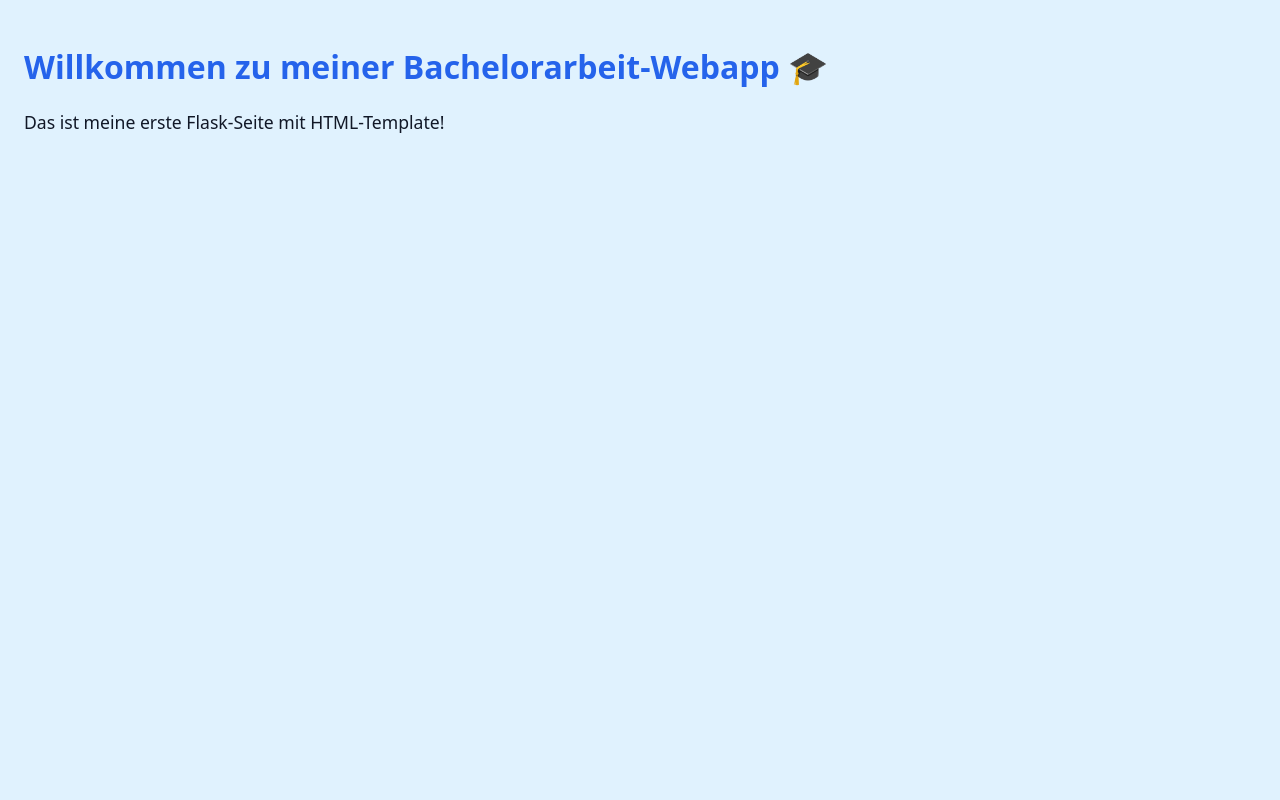
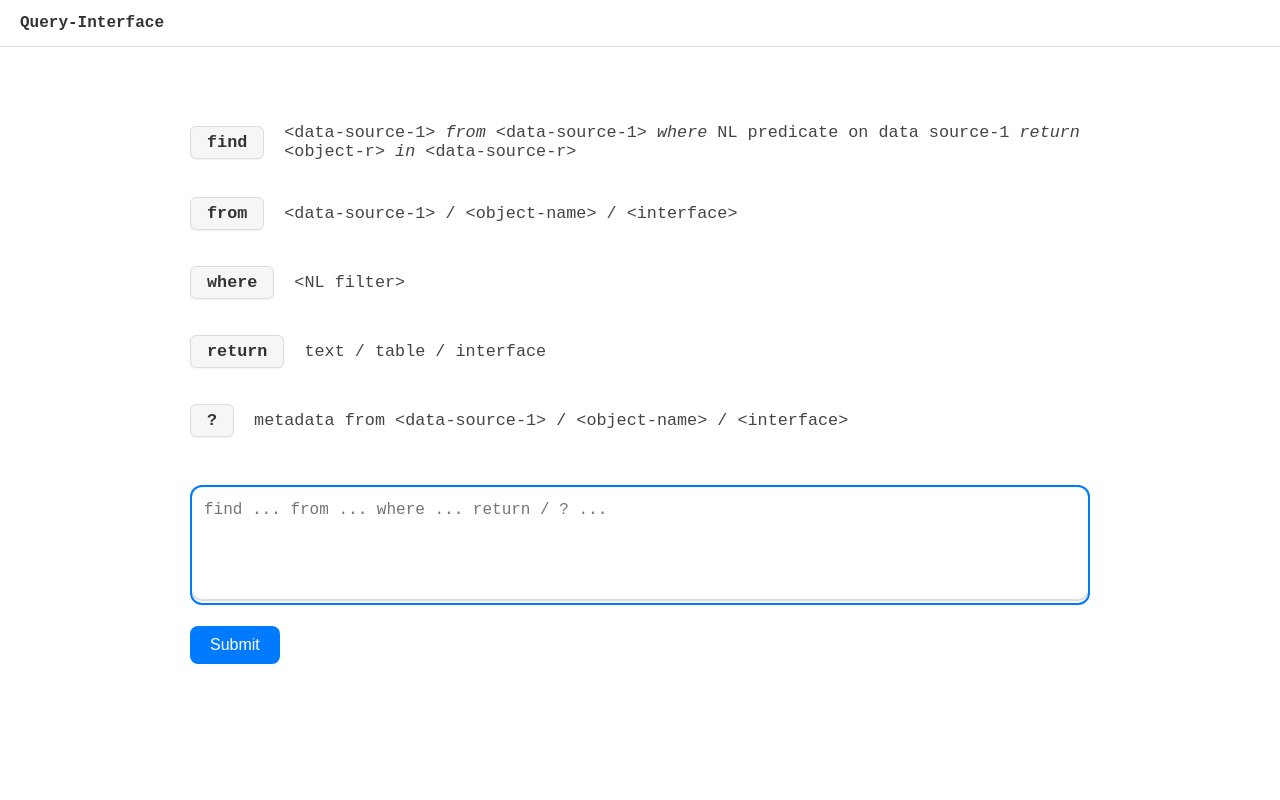
Before and after one commit to KaiA02/Bachelorproject, a Flask app: page / in a window 1280 px wide. Run offline with Flask 3, Linux system fonts and the light colour scheme.

Commit message:
added operators list on webiste. added textinput field and output field. added highlighitng of operators in input field and hovering over submit field, including regex for highlighting

```diff
--- a/app.py
+++ b/app.py
@@ -1,10 +1,16 @@
-from flask import Flask, render_template
+from flask import Flask, render_template, request
 
 app = Flask(__name__)
 
-@app.route("/")
+@app.route("/", methods=["GET", "POST"])
 def home():
-    return render_template("index.html", title="Bachelorproject")
+
+    # Zweck: Eingaben aus dem Textfeld entgegennehmen und wieder anzeigen.
+    response = None
+    if request.method == "POST":
+        response = request.form.get("user_input", "")
+
+    return render_template("index.html", title="Bachelorproject", response=response)
 
 if __name__ == "__main__":
     app.run(debug=True)
--- a/static/style.css
+++ b/static/style.css
@@ -1,13 +1,124 @@
-body {
-  margin: 0;
-  font-family: system-ui, -apple-system, Segoe UI, Roboto, sans-serif;
-  background: #e0f2fe;
-  color: #111827;
-  padding: 1.5rem;
+ /* Grundfarben/Variablen */
+:root{
+  --fg:#333;
+  --muted:#444;
+  --border:#ddd;
+  --bg:#fff;
+  --accent:#007bff;
 }
-h1 {
-  color: #2563eb;
+
+*{ box-sizing: border-box; }
+html, body{ height:100%; }
+
+
+body{
+  margin:0;
+  background: var(--bg);
+  color: var(--fg);
+  font-family: "Courier New", Courier, ui-monospace, Menlo, Consolas, monospace;
 }
-p {
-  font-size: 1.1rem;
+
+.italic{
+    font-style: italic;
 }
+
+.topbar{
+  padding: 14px 20px;
+  border-bottom: 1px solid var(--border);
+}
+
+.brand{ font-weight: 700; }
+
+.page-wrap{
+  padding: 40px 20px;
+}
+
+.page{
+  max-width: 900px;
+  margin: 0 auto;
+}
+
+.clause{
+  display: flex;
+  align-items: center;
+  gap: 20px;
+  margin: 36px 0;
+}
+
+.label{
+  display: inline-block;
+  background: #f6f6f6;
+  border: 1px solid var(--border);
+  border-radius: 6px;
+  padding: 6px 16px;
+  font-weight: 700;
+  font-size: 1.05rem;
+  white-space: nowrap;
+  box-shadow: 0 1px 2px rgba(0,0,0,0.05);
+}
+
+.content{
+  font-size: 1.05rem;
+  color: var(--muted);
+}
+
+/* Formular + Overlay-Highlighting */
+form{
+  margin-top: 48px;
+  position: relative;
+}
+
+/* Das Overlay zeigt farbige Tokens an, liegt hinter dem Textfeld */
+.highlight-layer{
+  position: absolute;
+  inset: 0;              /* top/left/right/bottom = 0 */
+  padding: 12px;
+  border: 2px solid var(--border);
+  border-radius: 12px;
+  white-space: pre-wrap; /* Zeilenumbrüche beibehalten */
+  word-wrap: break-word;
+  font: inherit;
+  line-height: 1.4;
+  overflow: hidden;
+  color: transparent;    /* Text unsichtbar, nur farbige <span> sind sichtbar */
+}
+
+/* Schlüsselwörter im Overlay */
+.highlight-layer .keyword{
+  color: #00BFFF;
+  font-weight: 700;
+}
+
+/* Das echte Eingabefeld */
+textarea{
+  position: relative;
+  background: transparent;   /* Overlay „scheint durch“ */
+  caret-color: black;        /* Cursor sichtbar */
+  width: 100%;
+  min-height: 120px;
+  max-height: 400px;
+  font: inherit;
+  line-height: 1.4;
+  padding: 12px;
+  border: 2px solid var(--border);
+  border-radius: 12px;
+  resize: none;
+  outline: none;
+  overflow-y: hidden;
+  z-index: 1;                /* über dem Overlay */
+}
+
+textarea:focus{ border-color: var(--accent); }
+
+input[type="submit"]{
+  margin-top: 16px;
+  padding: 10px 20px;
+  border: none;
+  background: var(--accent);
+  color: #fff;
+  border-radius: 8px;
+  font-size: 1rem;
+  cursor: pointer;
+}
+
+input[type="submit"]:hover{ filter: brightness(0.9); }
--- /dev/null
+++ b/templates/base.html
@@ -0,0 +1,18 @@
+<!doctype html>
+<html lang="de">
+<head>
+    <meta charset="utf-8">
+    <meta name="viewport" content="width=device-width, initial-scale=1, shrink-to-fit=no">
+    <title>{{ title or "Bachelorproject" }}</title>
+     <link rel="stylesheet" href="{{ url_for('static', filename='style.css') }}">
+</head>
+
+<body>
+  <header class="topbar">
+    <div class="brand">Query-Interface</div>
+  </header>
+  <main class="page-wrap">
+    {% block content %}{% endblock %}
+  </main>
+</body>
+</html>
--- a/templates/index.html
+++ b/templates/index.html
@@ -1,18 +1,113 @@
-<!doctype html>
-<html lang="de">
-<head>
-  <meta charset="utf-8" />
-  <meta name="viewport" content="width=device-width, initial-scale=1" />
-  <title>{{ title }}</title>
-  <link rel="stylesheet" href="{{ url_for('static', filename='style.css') }}">
-</head>
-<body>
-  <header>
-    <h1>Willkommen zu meiner Bachelorarbeit-Webapp 🎓</h1>
-  </header>
+{% extends "base.html" %}
+{% block content %}
 
-  <main>
-    <p>Das ist meine erste Flask-Seite mit HTML-Template!</p>
-  </main>
-</body>
-</html>
+<div class="page">
+
+    <!-- Operatoren -->
+    <div class="clause">
+        <div class="label">find</div>
+        <div class="content">&lt;data-source-1&gt; <span class="italic">from</span>
+            &lt;data-source-1&gt; <span class="italic">where</span>
+            NL predicate on data source-1 <span class="italic">return</span>
+            &lt;object-r&gt; <span class="italic">in</span> &lt;data-source-r&gt; </div>
+    </div>
+    <div class="clause">
+        <div class="label">from</div>
+        <div class="content">&lt;data-source-1&gt; / &lt;object-name&gt; / &lt;interface&gt;</div>
+    </div>
+    <div class="clause">
+        <div class="label">where</div>
+        <div class="content">&lt;NL filter&gt;</div>
+    </div>
+    <div class="clause">
+        <div class="label">return</div>
+        <div class="content">text / table / interface</div>
+    </div>
+    <div class="clause">
+        <div class="label">?</div>
+        <div class="content">metadata from &lt;data-source-1&gt; / &lt;object-name&gt; / &lt;interface&gt; </div>
+    </div>
+
+    <!-- Eingabebereich mit "Highlight-Overlay" -->
+    <form method="POST" action="">
+        <!-- Sichtbare farbige Markieung (liegt hintder dem Textfeld) -->
+        <div class="highlight-layer" id="highlight"></div>
+
+        <!-- Eigentliches Eingabefeld -->
+        <textarea name="user_input"
+                  id="user_input"
+                  placeholder="find ... from ... where ... return / ? ..."
+                  autofocus
+        ></textarea>
+
+        <br />
+        <input type="submit" value="Submit" />
+        {% if response %}
+            <p>You entered:</p>
+            <p><strong>{{ response }}</strong></p>
+        {% endif %}
+    </form>
+</div>
+
+<script>
+    // Zweck: Wörter (find, from, where, return, ?) im Overlay hervorheben,
+    // während der Nutzer tippt – das Textarea bleibt „echt“, Overlay rendert farbig.
+    document.addEventListener('DOMContentLoaded', function() {
+        const textarea = document.getElementById('user_input');
+        const highlightLayer = document.getElementById('highlight');
+        const keywords = ["find", "from", "where", "return", "?"];
+
+        // Hilfsfunktion: Regex-Sonderzeichen escapen
+        function escapeRegex(s) {
+            return s.replace(/[.*+?^${}()|[\]\\]/g, "\\$&");
+        }
+
+        // In zwei Gruppen trennen: \w-Wörter vs. Nicht-\w (Symbole wie "?")
+        const wordKeywords = keywords.filter(k => /^\w+$/.test(k));
+        const symbolKeywords = keywords.filter(k => !/^\w+$/.test(k));
+
+        // Regex bauen
+        const wordRegex = wordKeywords.length
+            ? new RegExp("\\b(" + wordKeywords.join("|") + ")\\b", "gi")
+            : null;
+
+        const symbolRegex = symbolKeywords.length
+            ? new RegExp("(" + symbolKeywords.map(escapeRegex).join("|") + ")", "g")
+            : null;
+
+        // HTML escapen, damit <...> als Text erscheint
+        function escapeHtml(s) {
+            return s
+                .replace(/&/g, '&amp;')
+                .replace(/</g, '&lt;')
+                .replace(/>/g, '&gt;')
+                .replace(/"/g, '&quot;');
+        }
+
+        function highlightText() {
+            const text = textarea.value;
+            let out = escapeHtml(text);
+
+            // 2) Wort-Keywords (mit Wortgrenzen) highlighten
+            if (wordRegex) {
+               out = out.replace(wordRegex, match => `<span class="keyword">${match}</span>`);
+            }
+            // 3) Symbol-Keywords (ohne Wortgrenzen) highlighten
+            if (symbolRegex) {
+                 out = out.replace(symbolRegex, match => `<span class="keyword">${match}</span>`);
+            }
+
+            // 4) Ausgabe ins Overlay; anhängen von "\n", damit die Höhe stimmt
+            highlightLayer.innerHTML = out + (text.endsWith("\n") ? "\n" : "");
+            // Overlay-Höhe an Textarea-Inhalt anpassen (komfortableres Tippen)
+            highlightLayer.style.height = textarea.scrollHeight + "px";
+        }
+
+        // Initial und bei Eingaben aktualisieren
+        textarea.addEventListener("input", highlightText);
+        highlightText();
+
+    });
+</script>
+
+{% endblock %}
```
